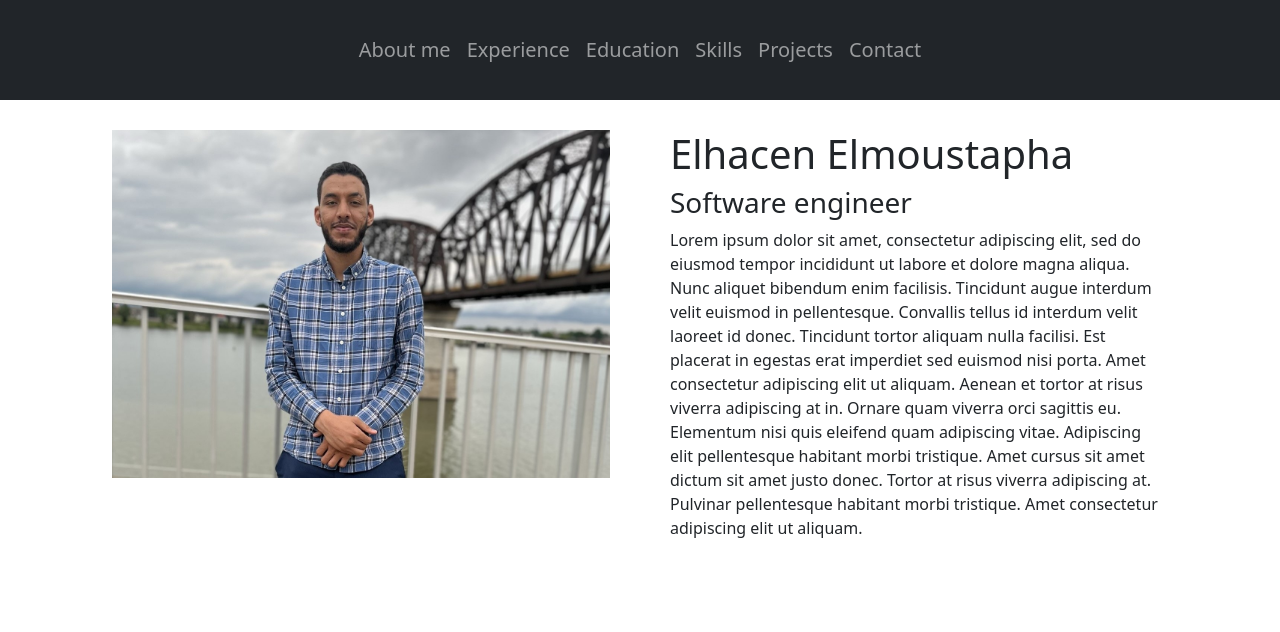
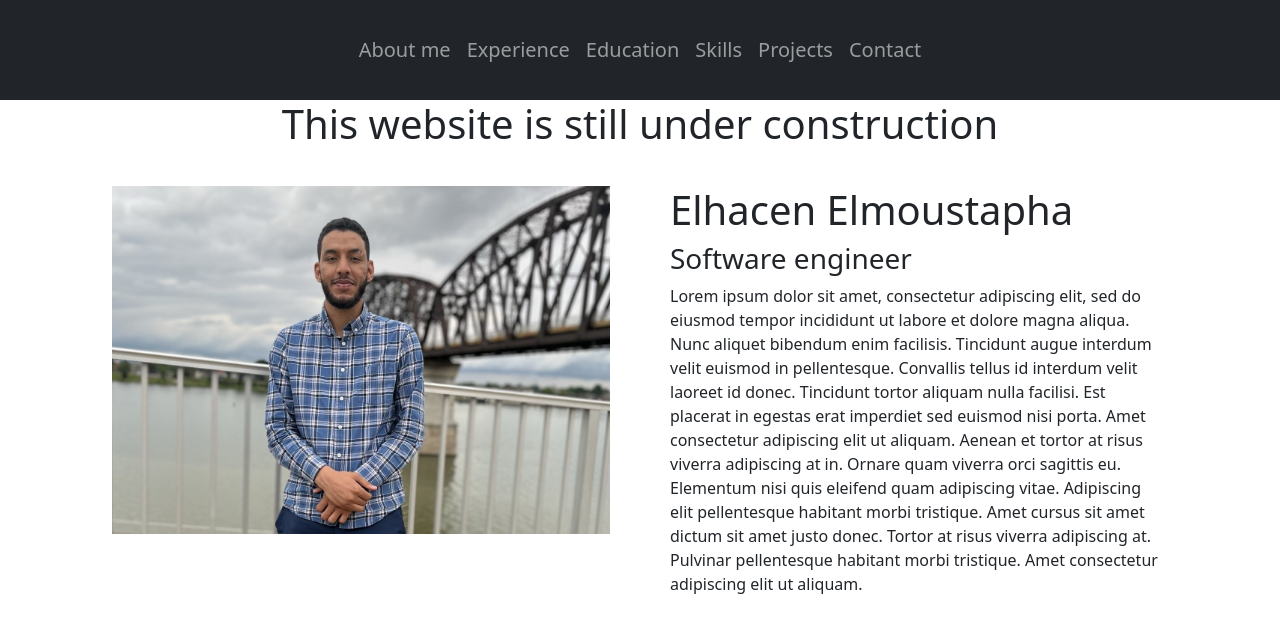
Before and after one commit to Elhacen18/PersonalProfile, a React (Create React App) app: page / in a window 1280 px wide. Shown: the top 632 px of the page. Built offline with nearby package versions, Linux system fonts and the light colour scheme.

Commit message:
add website is still under construction

```diff
--- a/src/Components/NavMenu.css
+++ b/src/Components/NavMenu.css
@@ -4,3 +4,6 @@
  .nav-link{
     font-size: 20px ;
   }
+  .H1{
+    text-align: center;
+  }
--- a/src/Components/NavMenu.js
+++ b/src/Components/NavMenu.js
@@ -11,11 +11,8 @@ class NavMenu extends Component {
   render() {
     return (
     <>
-
         <Navbar bg="dark"  data-bs-theme="dark">
-
         <Container className="justify-content-center">
-        {/* <Navbar.Brand href="#home" style={{ marginRight: '300px' }}>Elhacen</Navbar.Brand> */}
 
           <Nav >
             <Link to="/AboutMe" className="nav-link" activeClassName="active">About me</Link>
@@ -28,6 +25,7 @@ class NavMenu extends Component {
 
         </Container>
       </Navbar>
+      <h1 className='H1'>This website is still under construction</h1>
       </>
     );
   }
```
